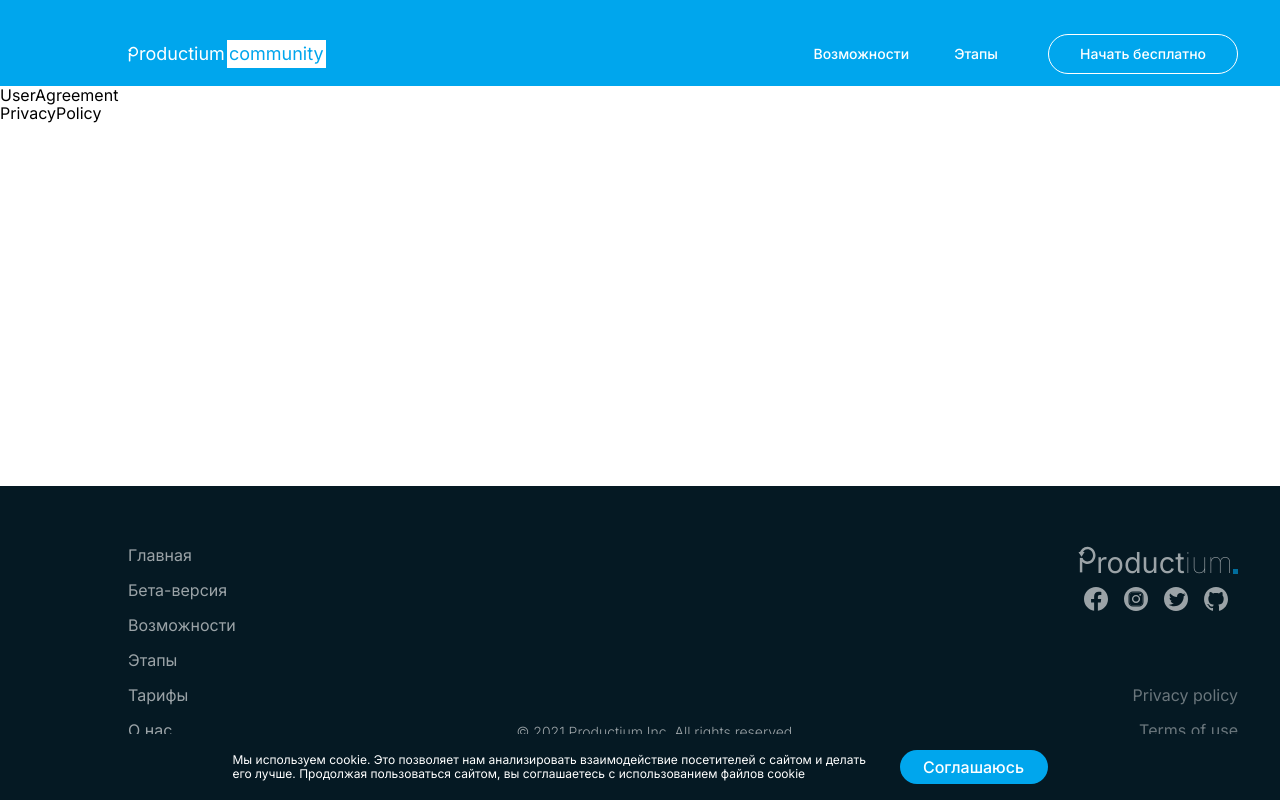
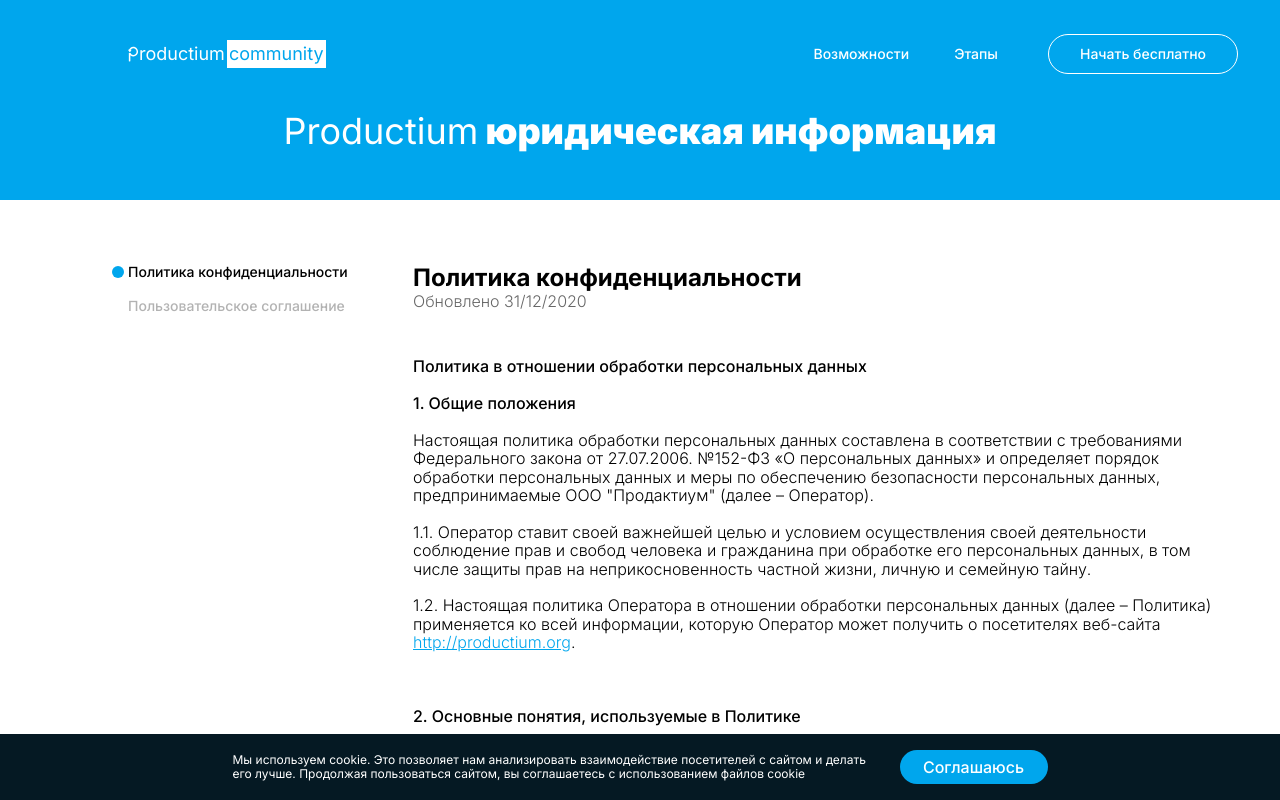
Before and after one commit to intro333/productium_community, a Vue app: page /user-agreement/privacy-policy in a window 1280 px wide. Shown: the top 800 px of the page. Built offline with nearby package versions, Linux system fonts and the light colour scheme; what vue-device-detector would draw is missing.

Commit message:
user agreement.

```diff
--- a/src/assets/scss/app.scss
+++ b/src/assets/scss/app.scss
@@ -2,3 +2,4 @@
 @import 'home/index';
 @import 'auth';
 @import 'common/flipText';
+@import 'user-agreement';
--- a/src/assets/scss/common/main.scss
+++ b/src/assets/scss/common/main.scss
@@ -119,9 +119,39 @@
   }
 }
 
+/* BOX */
+.p-box {
+  &-flex {
+    &-center {
+      &-a {
+        display: flex;
+        align-items: center;
+      }
+      &-aj {
+        display: flex;
+        justify-content: center;
+        align-items: center;
+      }
+    }
+    &-column {
+      display: flex;
+      flex-direction: column;
+      &-jsb {
+        display: flex;
+        flex-direction: column;
+        justify-content: space-between;
+      }
+    }
+    &-pair {
+      display: flex;
+      align-items: center;
+    }
+  }
+}
+
 .p-home {
-  display: grid;
-  grid-template-rows: 86px auto 314px;
+  display: flex;
+  //grid-template-rows: 86px auto 314px;
   flex-direction: column;
   width: 100%;
   height: 100vh;
@@ -361,7 +391,7 @@
 }
 
 .p-cookie {
-  z-index: 1;
+  z-index: 100;
   position: fixed;
   width: 100%;
   bottom: 0;
--- /dev/null
+++ b/src/assets/scss/user-agreement.scss
@@ -0,0 +1,98 @@
+@import "common/colors";
+@import "common/displays";
+
+.user-agreement {
+  display: flex;
+  flex-direction: column;
+  &-header {
+    display: flex;
+    justify-content: center;
+    background-color: $color-base;
+    padding-top: 25px;
+    padding-bottom: 48px;
+    @media (max-width: $mobileMax) {
+      flex-direction: column;
+      align-items: center;
+    }
+  }
+  &-text {
+    font-size: 36px;
+    color: white;
+    &-bold {
+      font-weight: 900;
+    }
+  }
+}
+.pua {
+  padding-top: 64px;
+  padding-bottom: 200px;
+  display: grid;
+  grid-template-columns: auto 825px;
+  @media (max-width: $mobileMax) {
+    grid-template-columns: auto;
+    padding-top: 64px;
+    padding-bottom: 100px;
+  }
+  &-menu {
+    margin-right: 64px;
+    display: flex;
+    flex-direction: column;
+    &-text {
+      font-size: 14px;
+      font-weight: 500;
+      color: black;
+      &.not-active {
+        color: rgb(0, 0, 0, .3);
+      }
+      &-box {
+        position: relative;
+        display: flex;
+        align-items: center;
+        margin-bottom: 18px;
+        &:hover {
+          cursor: pointer;
+        }
+      }
+    }
+    &-circle {
+      position: absolute;
+      left: -16px;
+      width: 12px;
+      height: 12px;
+      background-color: $color-base;
+      border-radius: 6px;
+    }
+  }
+  &-info {
+    display: flex;
+    flex-direction: column;
+    &-text {
+      margin-top: 47px;
+      @media (max-width: $mobileMax) {
+        margin-top: 11px;
+      }
+      color: black;
+      font-size: 16px;
+      font-weight: 300;
+      .inf-medium {
+        font-weight: 500;
+      }
+      .inf-link {
+        color: $color-base;
+      }
+    }
+  }
+  &-title {
+    font-size: 24px;
+    font-weight: bold;
+    color: black;
+    @media (max-width: $mobileMax) {
+      font-size: 20px;
+    }
+    &-small {
+      font-size: 16px;
+      font-weight: 300;
+      color: rgb(0, 0, 0, .6);
+    }
+  }
+}
--- a/src/components/Footer.vue
+++ b/src/components/Footer.vue
@@ -46,8 +46,10 @@
           </div>
         </div>
         <div class="p-footer-policy">
-          <span class="p-footer-policy-text">Privacy policy</span>
-          <span class="p-footer-policy-text">Terms of use</span>
+          <span @click="goToMenuRoute('privacy-policy')"
+                class="p-footer-policy-text">Privacy policy</span>
+          <span @click="goToMenuRoute('terms-of-use')"
+                class="p-footer-policy-text">Terms of use</span>
         </div>
       </div>
       <span class="p-footer-copyright content-hide-desktop">© 2021 Productium Inc. All rights reserved</span>
@@ -69,6 +71,9 @@
         this.setOpenAuthWindowState(true);
       }, 500);
     },
+    goToMenuRoute(_route) {
+      this.$router.push({name: _route});
+    },
   }
 }
 </script>
--- /dev/null
+++ b/src/components/includes/ProdAppHref.vue
@@ -0,0 +1,11 @@
+<template>
+  <a class="inf-link"
+     target="_blank"
+     href="http://productium.org">http://productium.org</a>
+</template>
+
+<script>
+export default {
+  name: "ProdAppHref"
+}
+</script>
--- a/src/plugins/axios.js
+++ b/src/plugins/axios.js
@@ -1,8 +1,8 @@
 import Vue from 'vue';
 import axios from "axios";
 
-// axios.defaults.baseURL = 'http://localhost:3000/api'; /* Для локальной разработки */
-axios.defaults.baseURL = 'http://productium.org:82/api'; /* Для DEV & PROD */
+axios.defaults.baseURL = 'http://localhost:3000/api'; /* Для локальной разработки */
+// axios.defaults.baseURL = 'http://productium.org:82/api'; /* Для DEV & PROD */
 axios.defaults.headers.post['Content-Type'] = 'application/json';
 axios.defaults.headers.put['Content-Type'] = 'application/json';
 axios.defaults.headers.post['Access-Control-Allow-Origin'] = '*';
--- a/src/views/user-agreement/PrivacyPolicy.vue
+++ b/src/views/user-agreement/PrivacyPolicy.vue
@@ -1,10 +1,37 @@
 <template>
-  <div>PrivacyPolicy</div>
+  <div class="pua-info">
+    <p class="pua-title">Политика конфиденциальности</p>
+    <span class="pua-title-small">Обновлено 31/12/2020</span>
+    <div class="pua-info-text">
+      <p class="inf-medium">Политика в отношении обработки персональных данных</p>
+      <br />
+      <p class="inf-medium">1. Общие положения</p>
+      <br />
+      <p>Настоящая политика обработки персональных данных составлена в соответствии с требованиями Федерального закона от 27.07.2006. №152-ФЗ «О персональных данных» и определяет порядок обработки персональных данных и меры по обеспечению безопасности персональных данных, предпринимаемые ООО "Продактиум" (далее – Оператор).</p>
+      <br />
+      <p>1.1. Оператор ставит своей важнейшей целью и условием осуществления своей деятельности соблюдение прав и свобод человека и гражданина при обработке его персональных данных, в том числе защиты прав на неприкосновенность частной жизни, личную и семейную тайну.</p>
+      <br />
+      <p>1.2. Настоящая политика Оператора в отношении обработки персональных данных (далее – Политика) применяется ко всей информации, которую Оператор может получить о посетителях веб-сайта <ProdAppHref />.</p>
+      <br /><br /><br />
+      <p class="inf-medium">2. Основные понятия, используемые в Политике</p>
+      <br />
+      <p>2.1. Автоматизированная обработка персональных данных – обработка персональных данных с помощью средств вычислительной техники;</p>
+      <br />
+      <p>2.2. Блокирование персональных данных – временное прекращение обработки персональных данных (за исключением случаев, если обработка необходима для уточнения персональных данных);</p>
+      <br />
+      <p>2.3. Веб-сайт – совокупность графических и информационных материалов, а также программ для ЭВМ и баз данных, обеспечивающих их доступность в сети интернет по сетевому адресу <ProdAppHref />;</p>
+      <br />
+    </div>
+  </div>
 </template>
 
 <script>
+import ProdAppHref from "@/components/includes/ProdAppHref";
+
 export default {
   name: "PrivacyPolicy",
-
+  components: {
+    ProdAppHref
+  }
 }
 </script>
--- a/src/views/user-agreement/TermsOfUse.vue
+++ b/src/views/user-agreement/TermsOfUse.vue
@@ -1,5 +1,11 @@
 <template>
-  <div>TermsOfUse</div>
+  <div class="pua-info">
+    <p class="pua-title">Пользовательское соглашение</p>
+    <span class="pua-title-small">Обновлено 30/12/2020</span>
+    <div class="pua-info-text">
+
+    </div>
+  </div>
 </template>
 
 <script>
--- a/src/views/user-agreement/UserAgreement.vue
+++ b/src/views/user-agreement/UserAgreement.vue
@@ -1,13 +1,60 @@
 <template>
-  <div>
-    <p>UserAgreement</p>
-    <router-view></router-view>
+  <div class="user-agreement">
+    <div class="user-agreement-header">
+      <span class="user-agreement-text">Productium</span>
+      <div class="content-hide-mobile">
+        <span class="user-agreement-text user-agreement-text-bold"> юридическая информация</span>
+      </div>
+      <div class="content-hide-desktop p-box-flex-column">
+        <span class="user-agreement-text user-agreement-text-bold">юридическая</span>
+        <span class="user-agreement-text user-agreement-text-bold">информация</span>
+      </div>
+    </div>
+    <div :class="['content-base-box']">
+      <div :class="['content-base', 'pua']">
+        <div class="pua-menu content-hide-mobile">
+          <div @click="goToMenuRoute('privacy-policy')"
+               class="pua-menu-text-box">
+            <div v-if="isActive('privacy-policy')"
+                 class="pua-menu-circle"></div>
+            <div class="pua-menu-text"
+                 :class="{'not-active': !isActive('privacy-policy')}">Политика конфиденциальности</div>
+          </div>
+          <div @click="goToMenuRoute('terms-of-use')"
+               class="pua-menu-text-box">
+            <div v-if="isActive('terms-of-use')"
+                 class="pua-menu-circle"></div>
+            <div class="pua-menu-text"
+                 :class="{'not-active': !isActive('terms-of-use')}">Пользовательское соглашение</div>
+          </div>
+        </div>
+        <router-view></router-view>
+      </div>
+    </div>
   </div>
 </template>
 
 <script>
 export default {
   name: "UserAgreement",
-
+  data: () => ({
+    selectedMenu: 'privacy-policy'
+  }),
+  created() {
+    this.selectedMenu = this.$route.name;
+  },
+  methods: {
+    goToMenuRoute(_route) {
+      this.$router.push({name: _route});
+    },
+    isActive(_route) {
+      return this.$route.name ===_route;
+    },
+  },
+  watch: {
+    $route () {
+      this.selectedMenu = this.$route.name;
+    }
+  }
 }
 </script>
```
